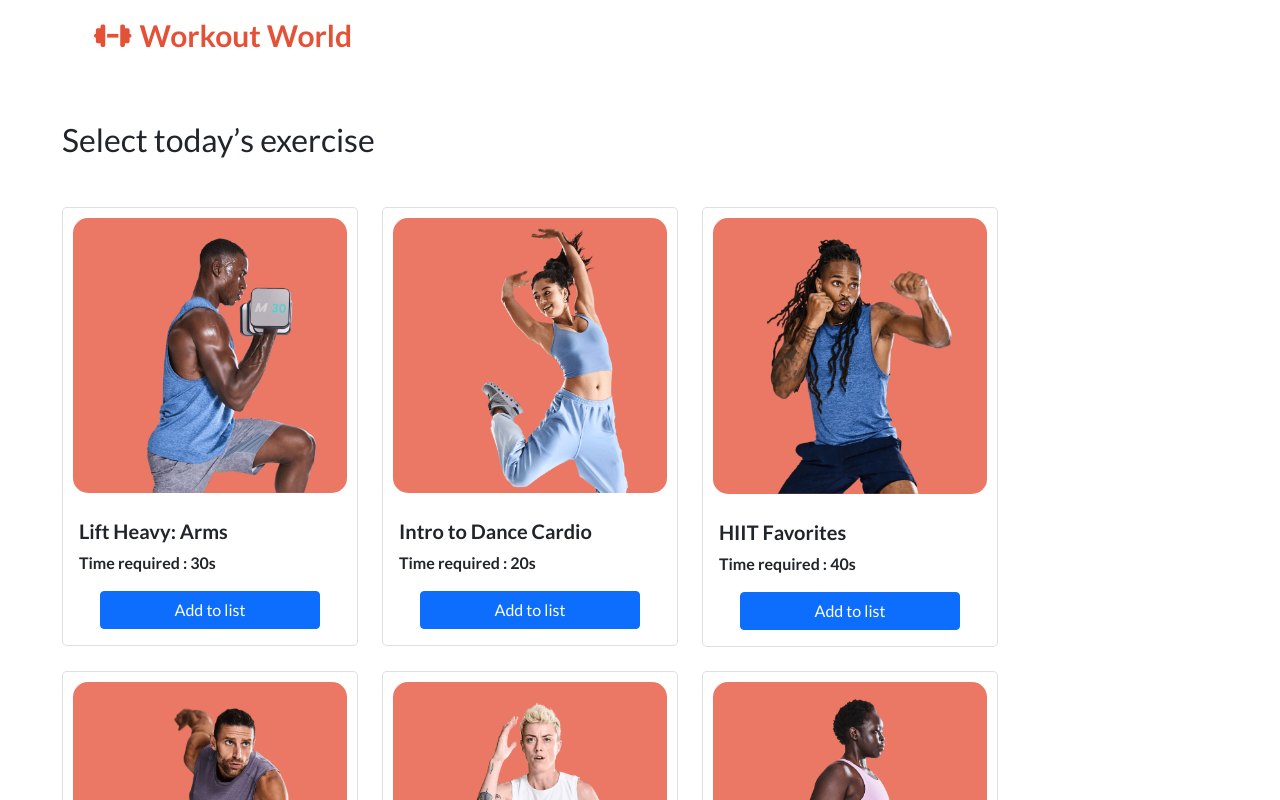
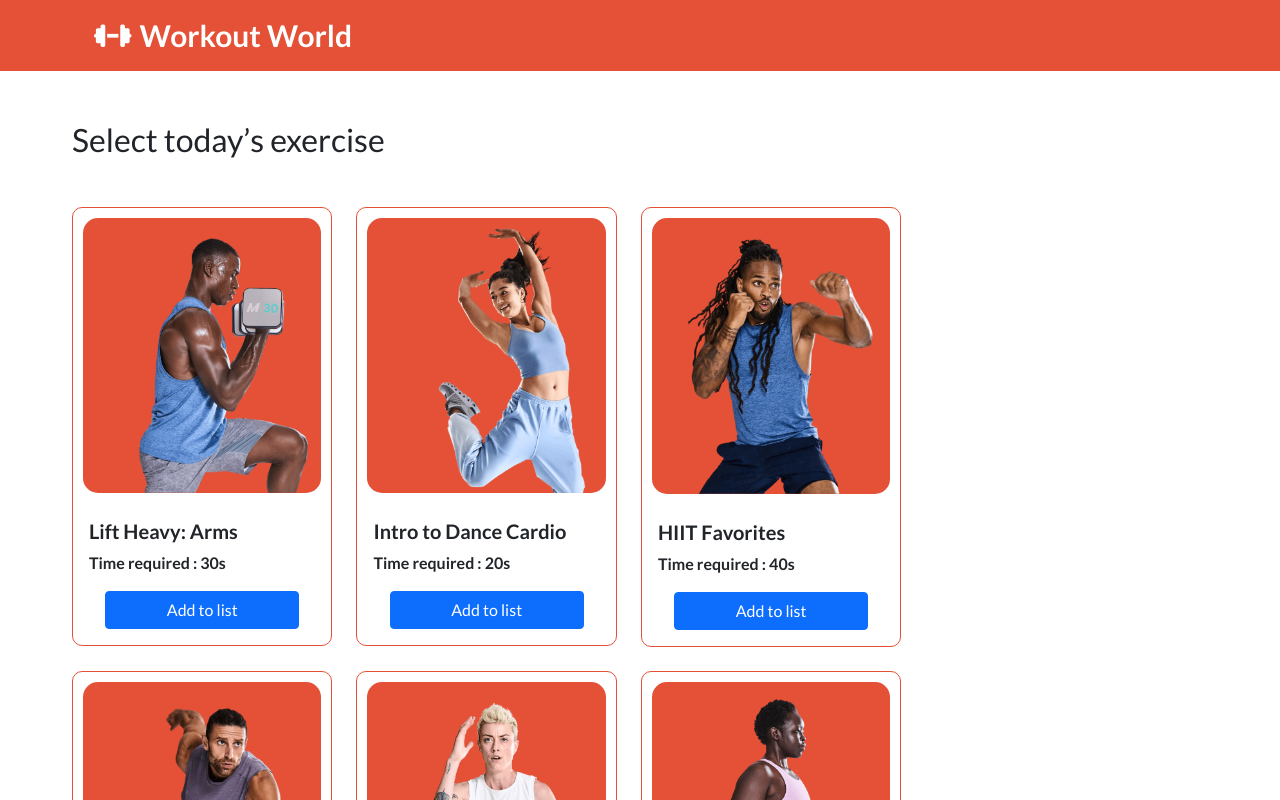
Before and after one commit to golamrabbani93/workout-world, a React (Create React App) app: page / in a window 1280 px wide. Shown: the top 800 px of the page. Built offline with nearby package versions, Linux system fonts and the light colour scheme.

Commit message:
style card component

```diff
--- a/src/components/Exercise/Exercise.css
+++ b/src/components/Exercise/Exercise.css
@@ -1,12 +1,13 @@
 .card {
-	border-radius: 5px;
+	border-radius: 10px;
+	border: 1px solid #e55137;
 }
 .card-img {
 	padding: 10px;
 }
 
 .img {
-	background: #e55137c5;
+	background: #e55137;
 	border-radius: 15px;
 }
 
--- a/src/components/Exercises/Exercises.css
+++ b/src/components/Exercises/Exercises.css
@@ -1,3 +1,7 @@
-.col-xl-9 {
-	margin: 50px 50px;
+.col-xl-8 {
+	margin: 50px 60px;
 }
+.col-xl-3 {
+	background-color: #e55137;
+	margin-top: 10px;
+}
--- a/src/components/Exercises/Exercises.js
+++ b/src/components/Exercises/Exercises.js
@@ -13,7 +13,7 @@ const Exercises = () => {
 		<div className="exercize-container">
 			<div className="container-fluid">
 				<div className="row">
-					<div className="col-xl-9">
+					<div className="col-xl-8">
 						<h2 className="mb-5">Select today’s exercise</h2>
 						<div className="row row-cols-1 row-cols-md-3 g-4">
 							{exercizes.map((exercise) => (
--- a/src/components/Header/Header.css
+++ b/src/components/Header/Header.css
@@ -1,6 +1,10 @@
+.header {
+	background-color: #e55137;
+}
+
 .navbar-brand {
-	color: #e55137;
-	transition: color 0.3s;
+	color: #ffff;
+	transition: color 0.4s;
 	font-size: 30px;
 	font-weight: bold;
 }
--- a/src/components/Header/Header.js
+++ b/src/components/Header/Header.js
@@ -3,6 +3,7 @@ import './Header.css';
 
 const Header = () => {
 	return (
+		<div className="header">
 			<div className="container">
 				<nav className="navbar navbar-expand-lg">
 					<div className="container-fluid">
@@ -12,6 +13,7 @@ const Header = () => {
 					</div>
 				</nav>
 			</div>
+		</div>
 	);
 };
 
```
Lines whose indentation alone changed are shown as unchanged.
